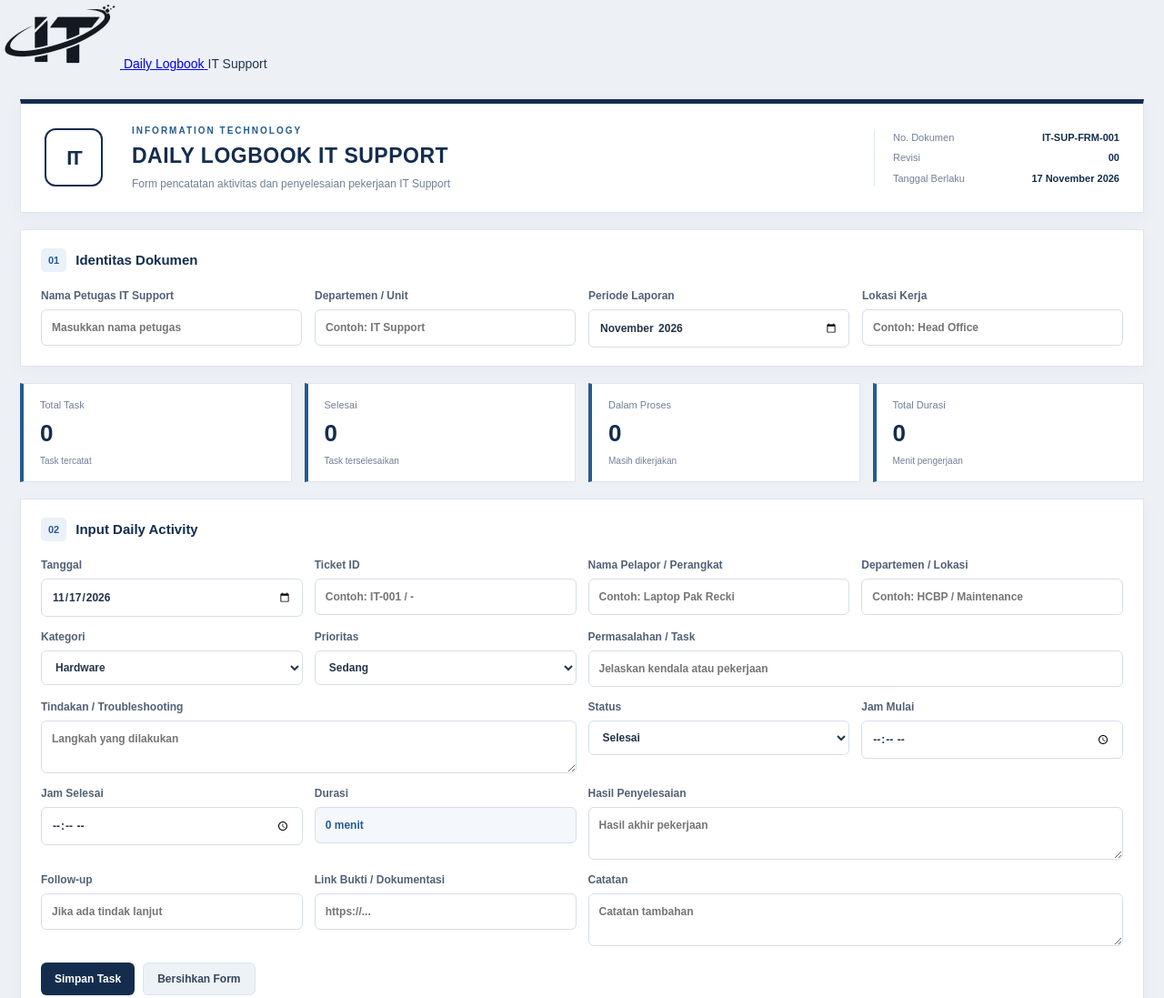
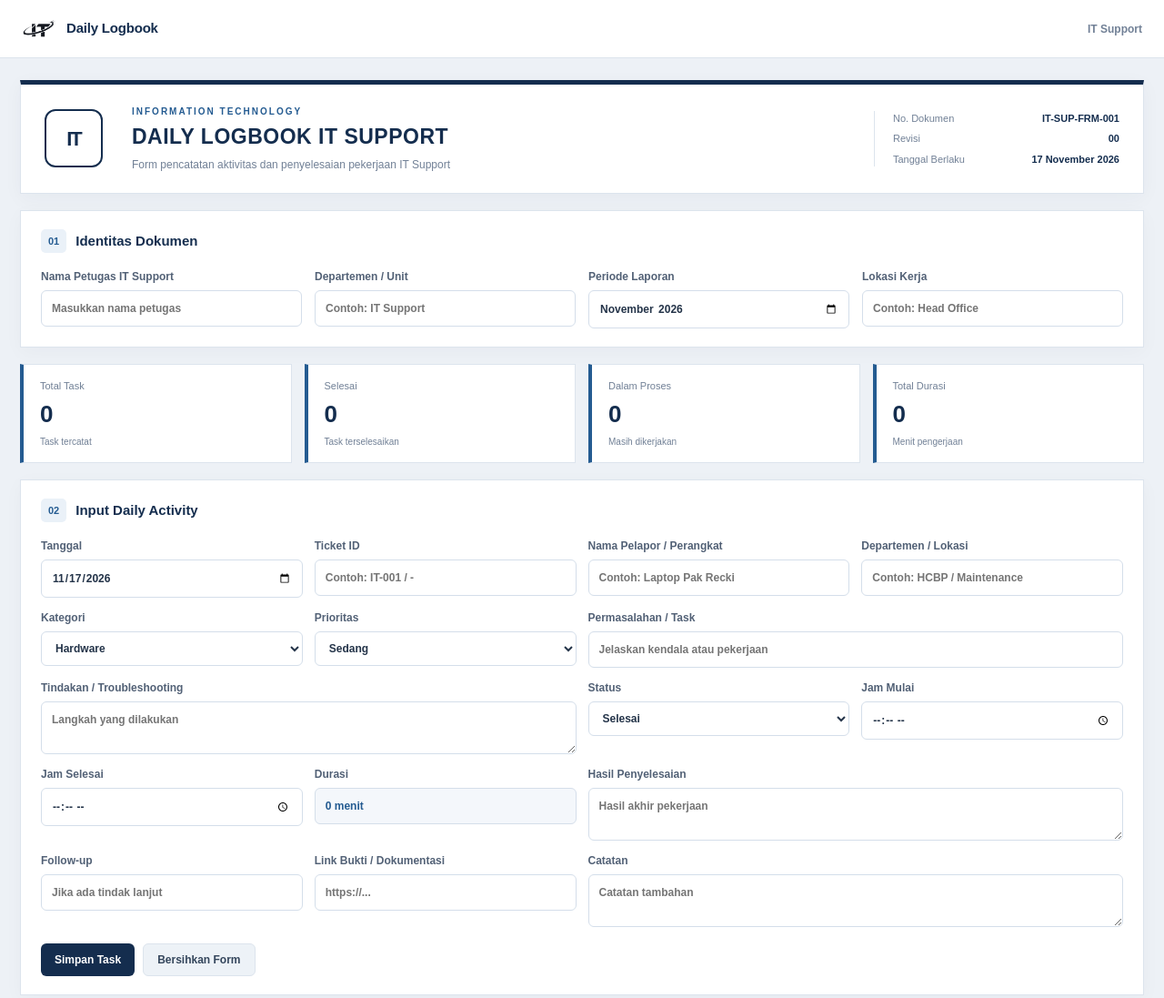
Before and after one commit to HilmanAmrullah/daily_logbook, a plain HTML site: page index.html in a window 1280 px wide. Shown: the top 1097 px of the page at 91% size. Drawn offline with Linux system fonts and the light colour scheme.

Commit message:
Style top navigation bar IT logo

```diff
--- a/style.css
+++ b/style.css
@@ -43,3 +43,11 @@ section{background:var(--white);border:1px solid var(--line);margin-top:18px;pad
 .detail-item strong{display:block;color:var(--ink);font-size:12px;white-space:pre-wrap;overflow-wrap:anywhere}
 @media(max-width:760px){.interactive-tools{grid-template-columns:1fr}.pagination{align-items:flex-start;flex-direction:column}.detail-grid{grid-template-columns:1fr}.detail-item.wide{grid-column:auto}}
 @media print{.interactive-tools,.pagination,.toast,.modal-backdrop{display:none!important}}
+
+/* Top navigation bar */
+.top-navbar{height:64px;background:#fff;border-bottom:1px solid var(--line);display:flex;align-items:center;justify-content:space-between;padding:0 max(24px,calc((100% - 1396px)/2));position:sticky;top:0;z-index:100}
+.navbar-brand{display:flex;align-items:center;gap:11px;text-decoration:none;color:var(--navy);font-size:15px;font-weight:700;letter-spacing:-.2px}
+.navbar-brand img{width:38px;height:38px;object-fit:contain;display:block}
+.navbar-caption{font-size:12px;color:var(--muted);font-weight:600}
+.page{margin-top:24px}
+@media(max-width:540px){.top-navbar{height:58px;padding:0 14px}.navbar-brand{font-size:14px}.navbar-brand img{width:34px;height:34px}}
```
